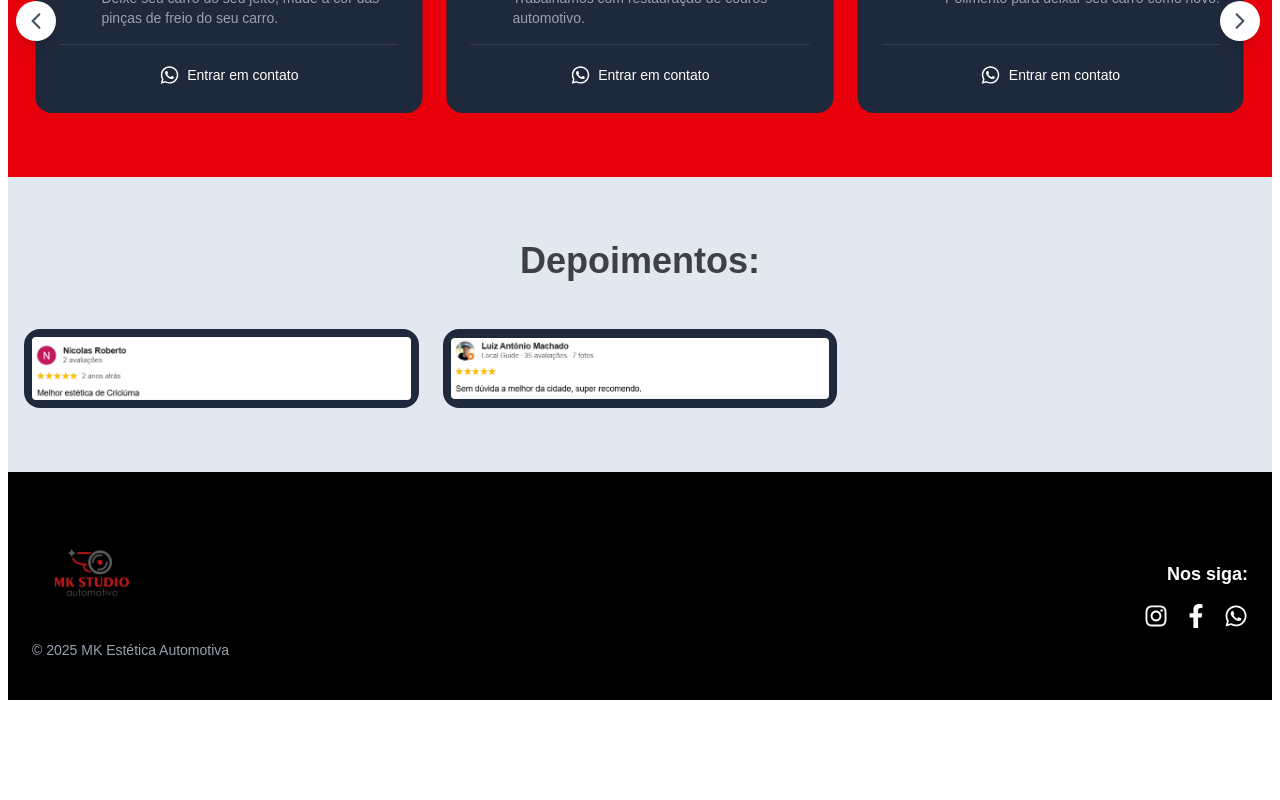
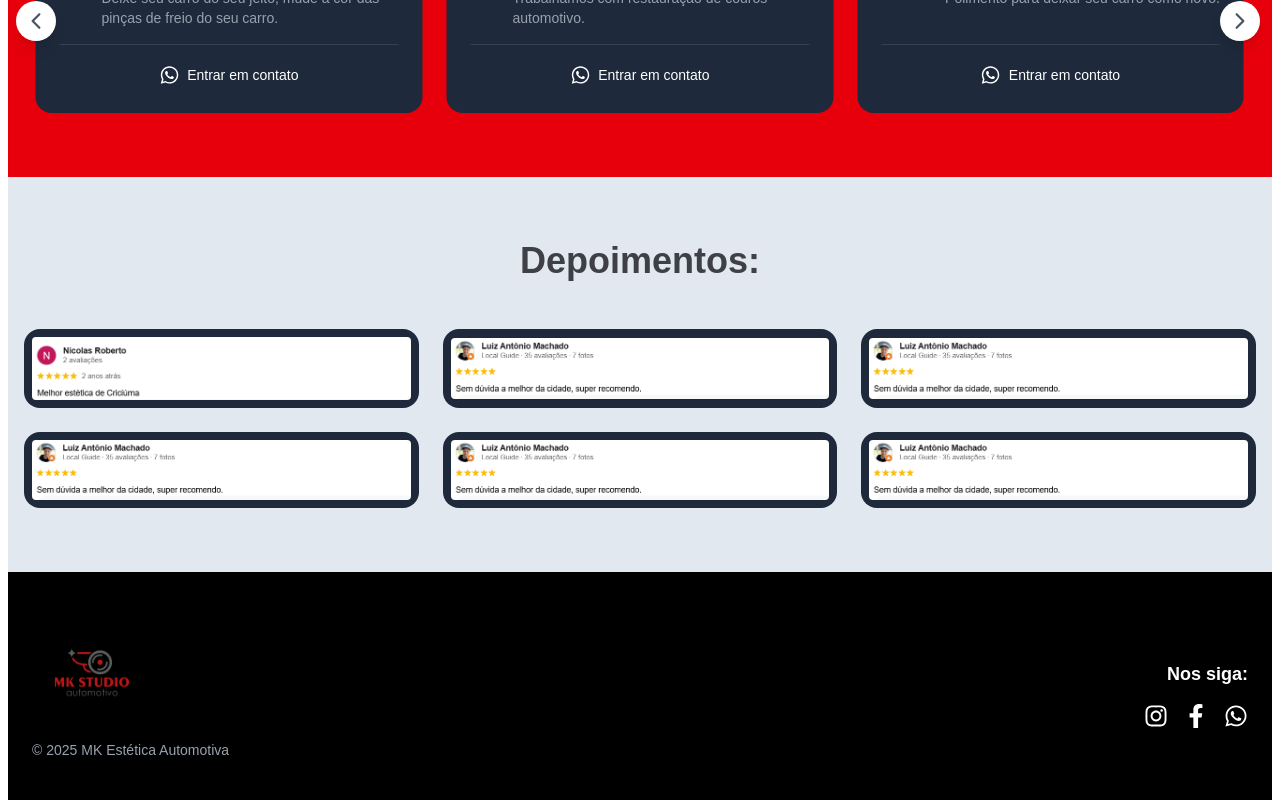
Before and after one commit to luiz01204/mk_landing_page, a Next.js app: page / in a window 1280 px wide. Shown: the part 1652-2452 px from the top of the page. Before the commit the page ends 2352 px from the top, so only its background shows below. Built offline with nearby package versions, Linux system fonts and the light colour scheme.

Commit message:
edit testimonials

```diff
--- a/src/components/testimonials/index.tsx
+++ b/src/components/testimonials/index.tsx
@@ -9,7 +9,18 @@ const testimonials = [
   {
     photo: "/google_2.png",
   },
-  // Adiciona mais se quiser
+  {
+    photo: "/google_2.png",
+  },
+  {
+    photo: "/google_2.png",
+  },
+  {
+    photo: "/google_2.png",
+  },
+  {
+    photo: "/google_2.png",
+  },
 ]
 
 export default function Testimonials() {
```
